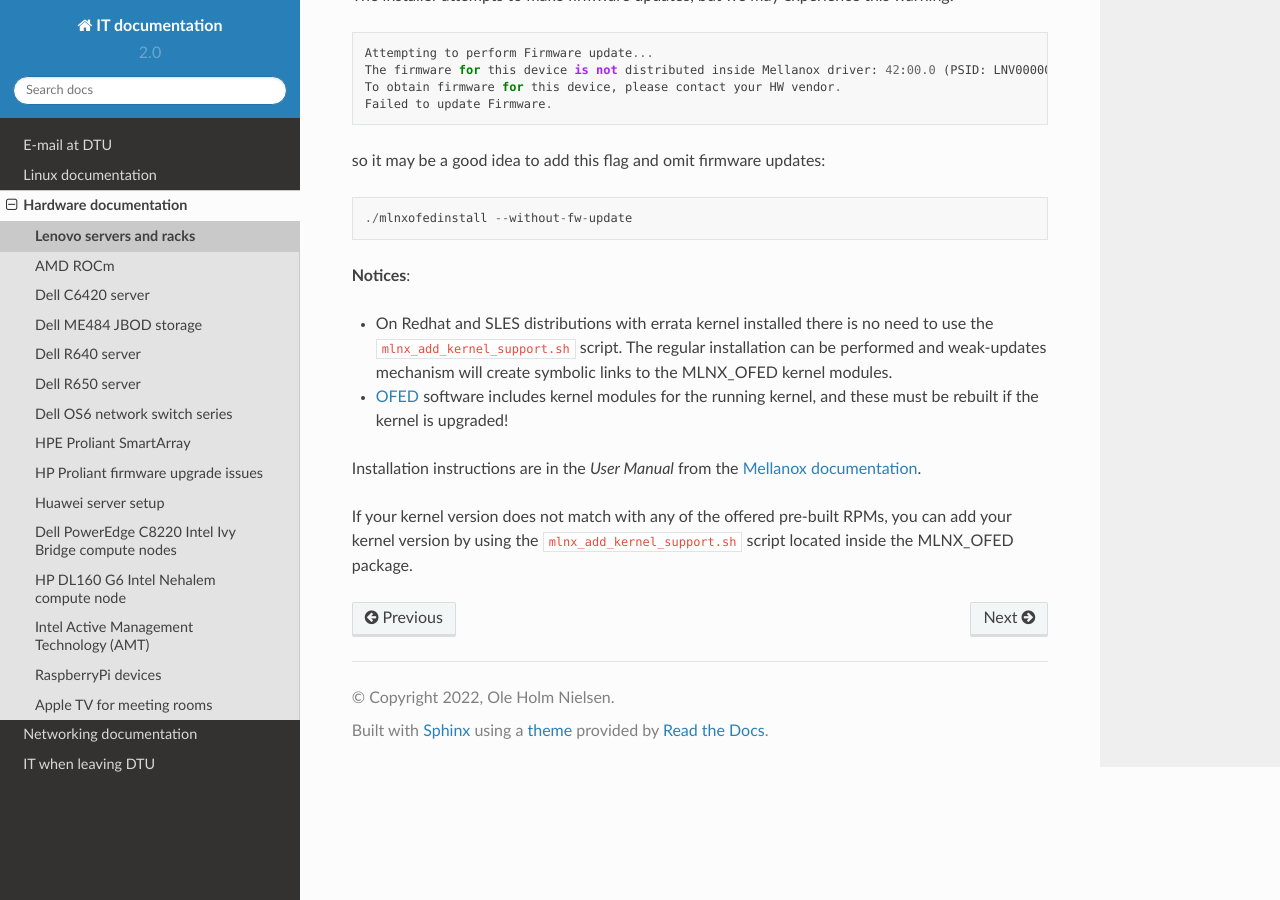
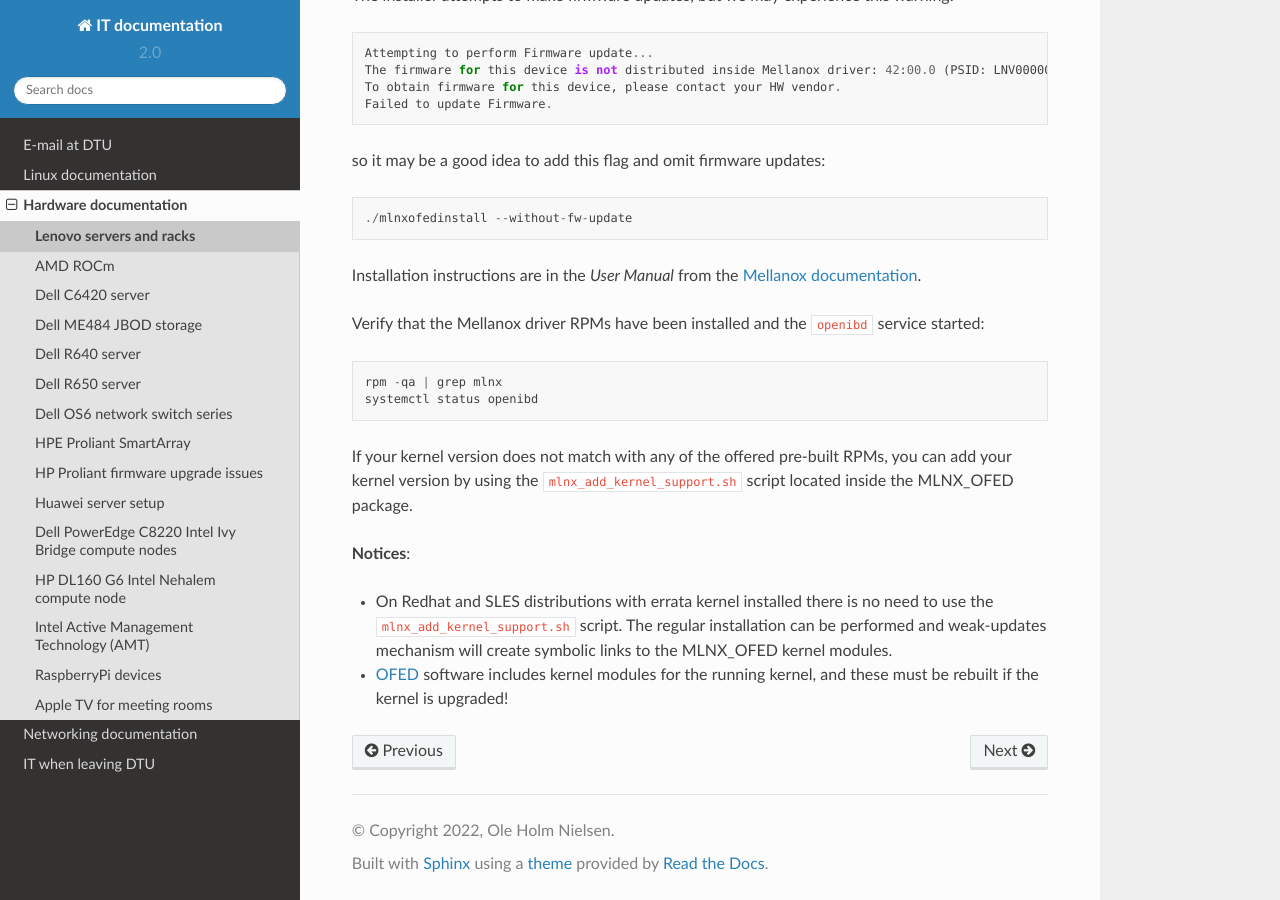
Before and after one commit to OleHolmNielsen/ITwiki, a Sphinx documentation site: the page built from docs/Lenovo_SD665_V3.rst, in a window 1280 px wide and 900 px high, scrolled down 1842 px. Built offline with Sphinx 7.4.7 and the Read the Docs theme 2.0.0, drawn with Linux system fonts in a browser that asks for light colours.

Commit message:
Verify Mellanox drivers

```diff
--- a/docs/Lenovo_SD665_V3.rst
+++ b/docs/Lenovo_SD665_V3.rst
@@ -82,15 +82,20 @@ so it may be a good idea to add this flag and omit firmware updates::
 
   ./mlnxofedinstall --without-fw-update
 
+Installation instructions are in the *User Manual* from the `Mellanox documentation <https://docs.nvidia.com/networking/software/adapter-software/index.html#linux>`_.
+
+Verify that the Mellanox driver RPMs have been installed and the ``openibd`` service started::
+
+  rpm -qa | grep mlnx
+  systemctl status openibd
+
+If your kernel version does not match with any of the offered pre-built RPMs,
+you can add your kernel version by using the ``mlnx_add_kernel_support.sh`` script located inside the MLNX_OFED package.
+
 **Notices**:
 
 * On Redhat and SLES distributions with errata kernel installed there is no need to use the ``mlnx_add_kernel_support.sh`` script.
   The regular installation can be performed and weak-updates mechanism will create symbolic links to the MLNX_OFED kernel modules.
 * OFED_ software includes kernel modules for the running kernel, and these must be rebuilt if the kernel is upgraded!
 
-Installation instructions are in the *User Manual* from the `Mellanox documentation <https://docs.nvidia.com/networking/software/adapter-software/index.html#linux>`_.
-
-If your kernel version does not match with any of the offered pre-built RPMs,
-you can add your kernel version by using the ``mlnx_add_kernel_support.sh`` script located inside the MLNX_OFED package.
-
 .. _OFED: https://www.openfabrics.org/index.php/resources/ofed-for-linux-ofed-for-windows/ofed-overview.html
```
